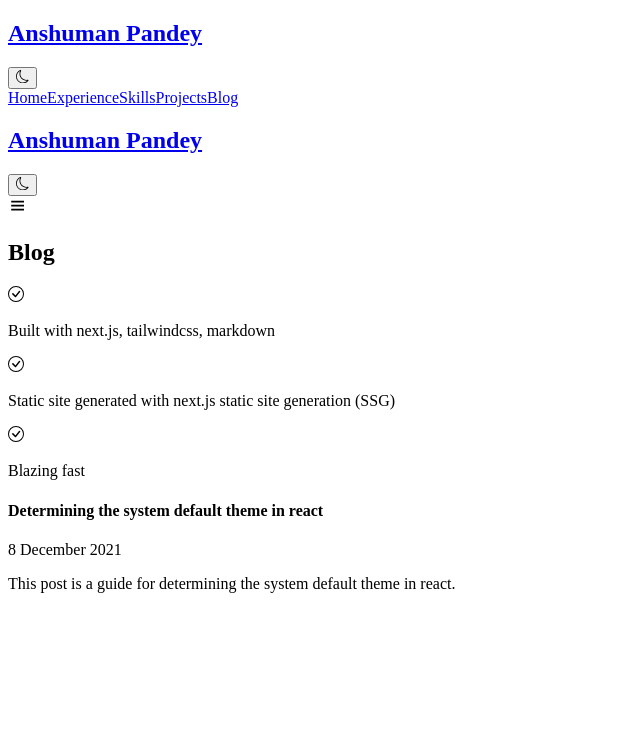
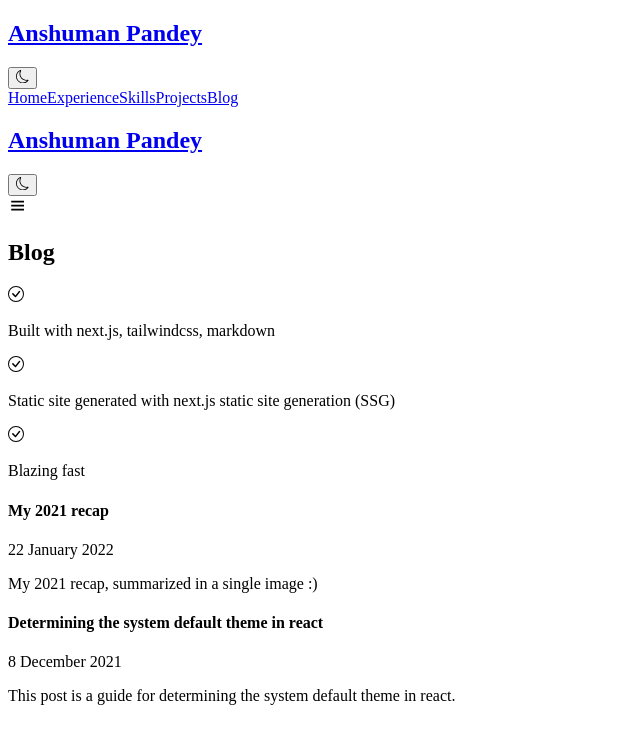
Before and after one commit to pandeymangg/portfolio, a Next.js app: page /blog in a window 1280 px wide. Shown: the top 744 px of the page, without its empty margins (0-640 px from the left). Built offline with nearby package versions, Linux system fonts and the light colour scheme.

Commit message:
2021 recap post

```diff
--- /dev/null
+++ b/data/posts/my-2021-recap.md
@@ -0,0 +1,11 @@
+---
+title: My 2021 recap
+date: 22 January 2022
+description: My 2021 recap, summarized in a single image :)
+---
+
+# This is my 2021 recap, summarized in an image.
+
+I've been seeing people's 2021 recap constantly on social media and they make whole paragraphs about it. This is my summary of last year, in a single image:
+
+![Recap](../.././public/assets/images/recap.jpg)
--- a/src/components/Blog/BlogPost/index.jsx
+++ b/src/components/Blog/BlogPost/index.jsx
@@ -4,7 +4,7 @@ import DatePill from "../DatePill";
 
 const BlogPost = ({ data, source }) => {
   return (
-    <section className="blog-post pt-20 w-full mx-auto  px-8 pb-8">
+    <section className="blog-post pt-20 h-screen w-full mx-auto  px-8 pb-8">
       <div className="max-w-2xl flex flex-col mx-auto items-start">
         <div className="mb-8 flex flex-col">
           <h1 className="text-3xl md:text-4xl font-bold tracking-tight text-black dark:text-white mb-4">
--- a/src/components/Blog/index.jsx
+++ b/src/components/Blog/index.jsx
@@ -4,7 +4,7 @@ import BlogCard from "./BlogCard";
 
 const Blog = ({ postsData }) => {
   return (
-    <section className="blog pt-20 h-screen flex flex-col px-8">
+    <section className="blog h-screen pt-20 flex flex-col px-8">
       <div className="max-w-2xl flex flex-col mx-auto gap-8">
         <div>
           <h1 className="text-5xl font-bold tracking-tight text-black dark:text-white text-center">
--- a/styles/globals.css
+++ b/styles/globals.css
@@ -1,3 +1,9 @@
+html,
+body {
+  width: 100%;
+  height: 100%;
+}
+
 html {
   scroll-behavior: smooth;
 }
```
Also changed, not shown: public/assets/images/recap.jpg (added).
